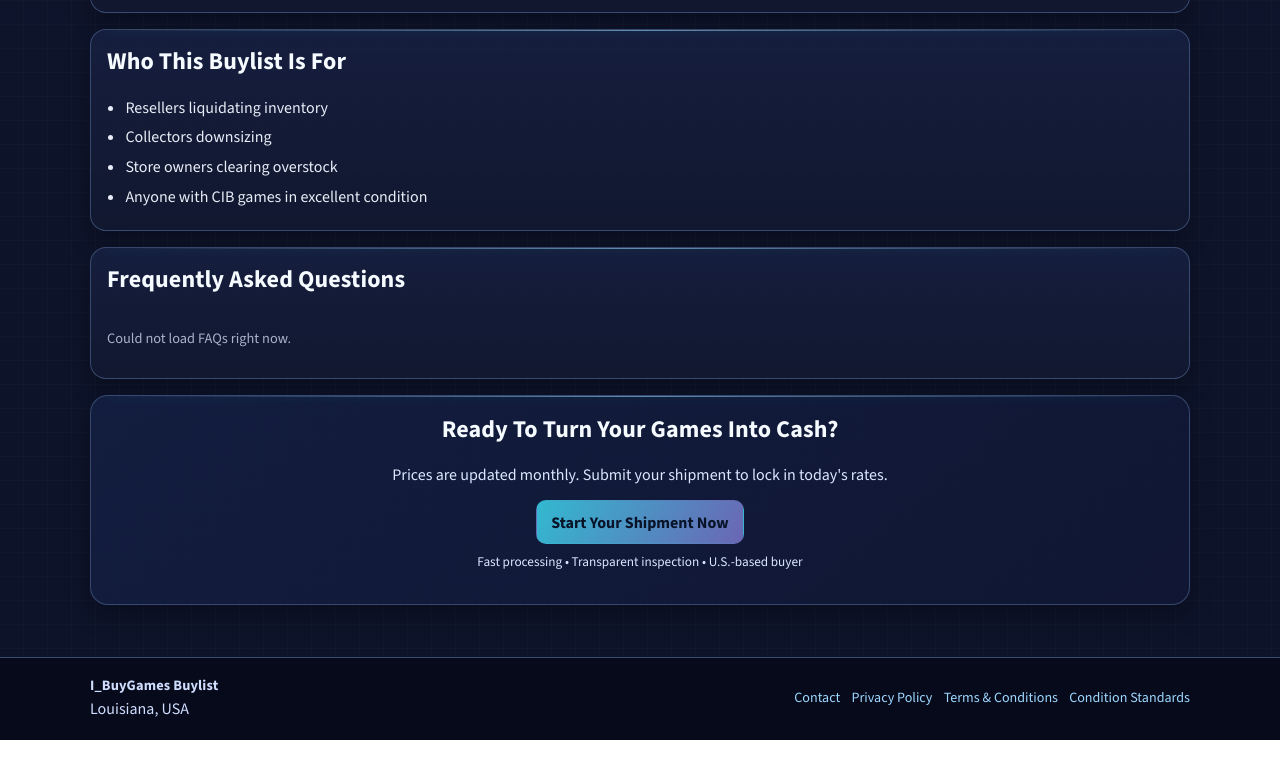
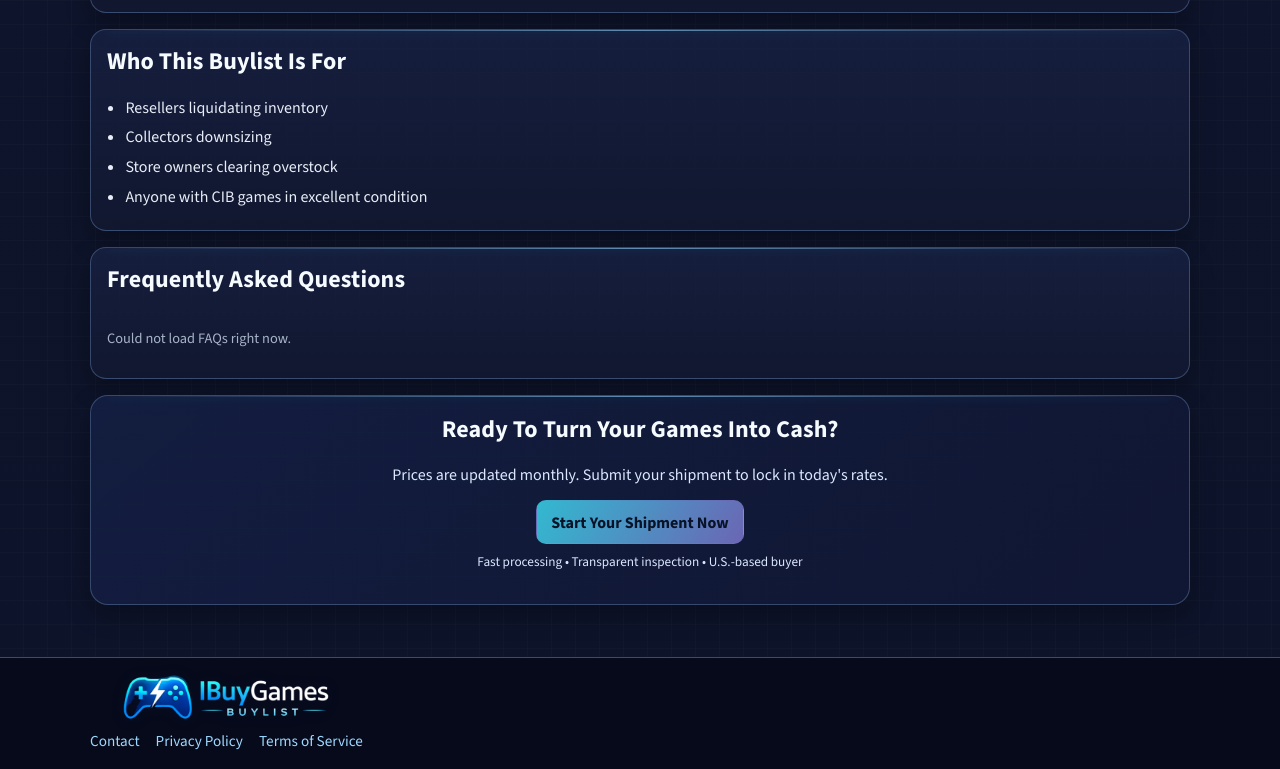
Before and after one commit to dylanpdufrechou-oss/buylist---app, a website: page public/index.html in a window 1280 px wide. Shown: the part 2327-3096 px from the top of the page. Before the commit the page ends 3067 px from the top, so only its background shows below. Drawn offline with nearby package versions, Linux system fonts and the light colour scheme; no server answers.

Commit message:
Redesign homepage footer with centered logo and clean links

```diff
--- a/public/index.html
+++ b/public/index.html
@@ -290,17 +290,22 @@
       </section>
 
     </main>
-    <footer class="site-footer">
+    <footer class="site-footer home-footer">
       <div class="footer-inner">
-        <div class="footer-brand">
-          <p class="footer-name">I_BuyGames Buylist</p>
-          <p>Louisiana, USA</p>
-        </div>
+        <a href="/" class="footer-logo-link" aria-label="I_BuyGames Buylist home">
+          <img
+            src="/assets/logo-original.png"
+            onerror="this.onerror=null;this.src='/assets/ibuygames-buylist-logo.svg';"
+            alt="I_BuyGames Buylist"
+            class="footer-logo"
+            width="1040"
+            height="260"
+          />
+        </a>
         <nav class="footer-links" aria-label="Footer">
           <a href="mailto:contact@ibuygames.example">Contact</a>
           <a href="/privacy.html">Privacy Policy</a>
-          <a href="/terms.html">Terms &amp; Conditions</a>
-          <a href="#condition-standards">Condition Standards</a>
+          <a href="/terms.html">Terms of Service</a>
         </nav>
       </div>
     </footer>
--- a/public/styles.css
+++ b/public/styles.css
@@ -2154,6 +2154,41 @@ a {
   text-decoration: underline;
 }
 
+.home-footer .footer-inner {
+  width: min(1100px, 92vw);
+  padding: 0.95rem 0 1.15rem;
+  display: grid;
+  justify-items: center;
+  align-items: center;
+  gap: 0.6rem;
+}
+
+.home-footer .footer-logo-link {
+  display: inline-flex;
+  align-items: center;
+  justify-content: center;
+  text-decoration: none;
+}
+
+.home-footer .footer-logo {
+  display: block;
+  width: clamp(140px, 18vw, 220px);
+  height: auto;
+  max-width: 100%;
+  object-fit: contain;
+  filter: drop-shadow(0 1px 6px rgba(10, 18, 44, 0.45));
+}
+
+.home-footer .footer-links {
+  justify-content: center;
+  width: auto;
+  gap: 1rem;
+}
+
+.home-footer .footer-links a {
+  font-size: 0.95rem;
+}
+
 /* Public seller-facing calm visual pass (kept out of admin via .retro-theme scope) */
 body.retro-theme {
   --ink: #e8edf7;
@@ -2546,6 +2581,22 @@ body.retro-theme {
   .footer-links {
     width: 100%;
     justify-content: flex-start;
+  }
+
+  .home-footer .footer-inner {
+    justify-items: center;
+    align-items: center;
+    gap: 0.55rem;
+  }
+
+  .home-footer .footer-logo {
+    width: clamp(132px, 42vw, 188px);
+  }
+
+  .home-footer .footer-links {
+    width: 100%;
+    justify-content: center;
+    gap: 0.8rem;
   }
 
   .admin-modal {
```
